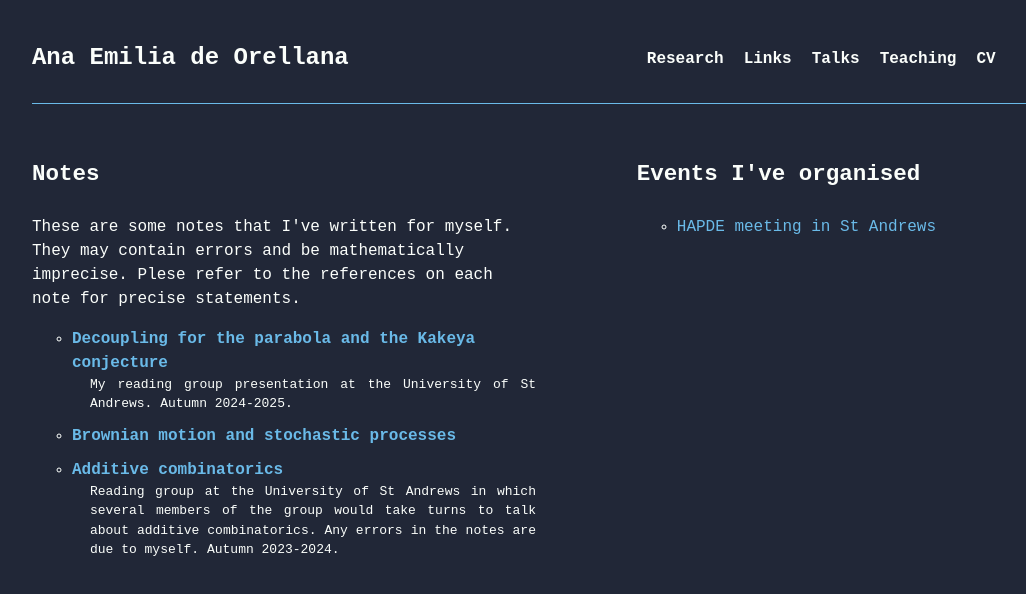
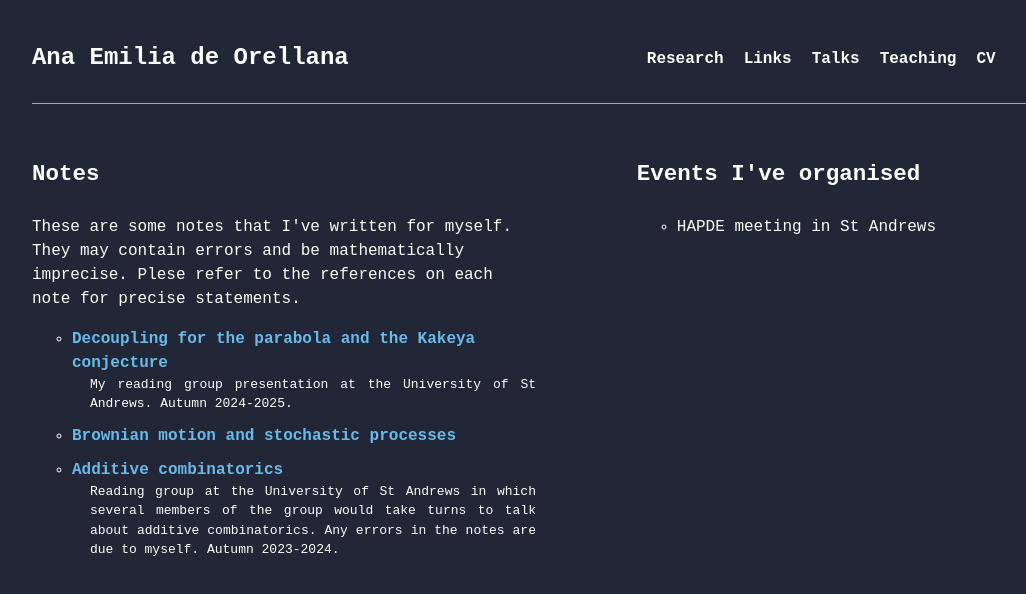
Before and after one commit to AnadeOre/anadeore.github.io, a Next.js app: page /links in a window 1280 px wide. Shown: the top 594 px of the page, without its empty margins (104-1130 px from the left). Built offline with nearby package versions, Linux system fonts and the light colour scheme.

Commit message:
remove link for workshop

```diff
--- a/src/app/links/page.jsx
+++ b/src/app/links/page.jsx
@@ -39,9 +39,10 @@ const Page = () => {
           <h3 className={linksStyle.title}>Events I've organised</h3>
           <ul className={linksStyle.ul}>
             <li>
-              <Link href='https://anadeore.github.io/HAPDE' target='_blank'>
-                HAPDE meeting in St Andrews
-              </Link>
+              HAPDE meeting in St Andrews
+              {/* <Link href='https://anadeore.github.io/HAPDE' target='_blank'>
+
+              </Link> */}
             </li>
           </ul>
         </div>
```
